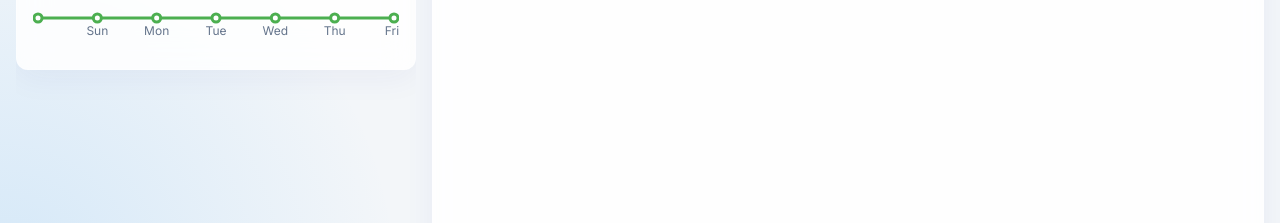
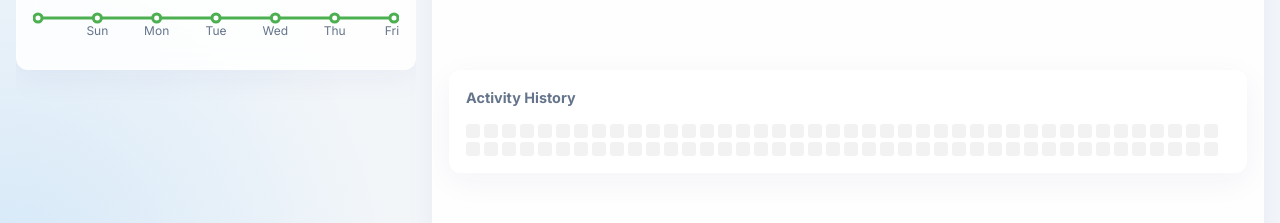
Before and after one commit to anilbk10/Dincharya, a React (Vite) app: page / in a window 1280 px wide. Shown: the part 514-737 px from the top of the page. Built offline with nearby package versions, Linux system fonts and the light colour scheme.

Commit message:
adding new comp

```diff
--- a/src/App.tsx
+++ b/src/App.tsx
@@ -70,6 +70,38 @@ function App() {
     else if (p === 'Unproductive') scoreNum = 1;
     return { name: format(d, 'eee'), score: scoreNum };
   });
+
+  const calculateDayScore = (dStr: string) => {
+    if (habits.length === 0) return 0;
+    let score = 0;
+    habits.forEach(h => {
+      const e = entries.find(x => x.habitId === h.id && x.date === dStr);
+      if (h.type === 'YES_NO') {
+        if (e?.completed) score += 1;
+      } else {
+        if (e?.value && h.target) score += Math.min(1, e.value / h.target);
+      }
+    });
+    return score / habits.length;
+  };
+
+  const activityData = Array.from({ length: 84 }).map((_, i) => {
+    const d = subDays(currentDate, 83 - i);
+    const dStr = format(d, 'yyyy-MM-dd');
+    const ratio = calculateDayScore(dStr);
+    let level = 0;
+    if (ratio > 0 && ratio < 0.4) level = 1;
+    else if (ratio >= 0.4 && ratio < 0.75) level = 2;
+    else if (ratio >= 0.75) level = 3;
+    return { date: dStr, level, ratio };
+  });
+
+  const getColorForLevel = (level: number) => {
+    if (level === 1) return 'rgba(76, 175, 80, 0.3)';
+    if (level === 2) return 'rgba(76, 175, 80, 0.6)';
+    if (level === 3) return 'rgba(76, 175, 80, 1)';
+    return 'var(--border-color)';
+  };
 
   return (
     <div className="app-container">
@@ -209,6 +241,24 @@ function App() {
               })
             )}
           </div>
+
+          <div className="glass-panel" style={{ marginTop: '1rem', padding: '1rem' }}>
+            <h3 style={{ fontSize: '0.9rem', color: 'var(--text-secondary)', marginBottom: '1rem' }}>Activity History</h3>
+            <div style={{ display: 'flex', flexWrap: 'wrap', gap: '4px' }}>
+              {activityData.map((d, i) => (
+                <div
+                  key={i}
+                  title={`${d.date}: ${Math.round(d.ratio * 100)}% completed`}
+                  style={{
+                    width: '14px',
+                    height: '14px',
+                    borderRadius: '3px',
+                    background: getColorForLevel(d.level)
+                  }}
+                />
+              ))}
+            </div>
+          </div>
         </div>
       </div>
 
```
